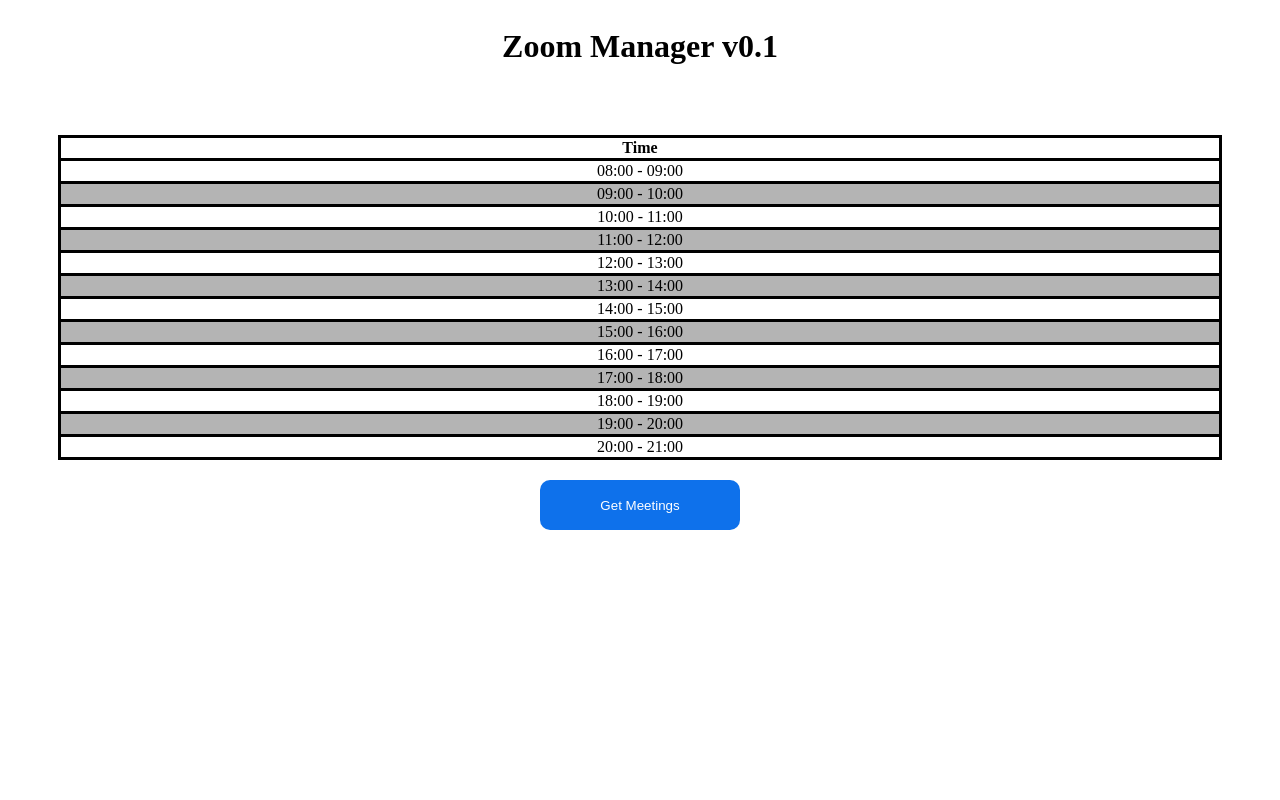
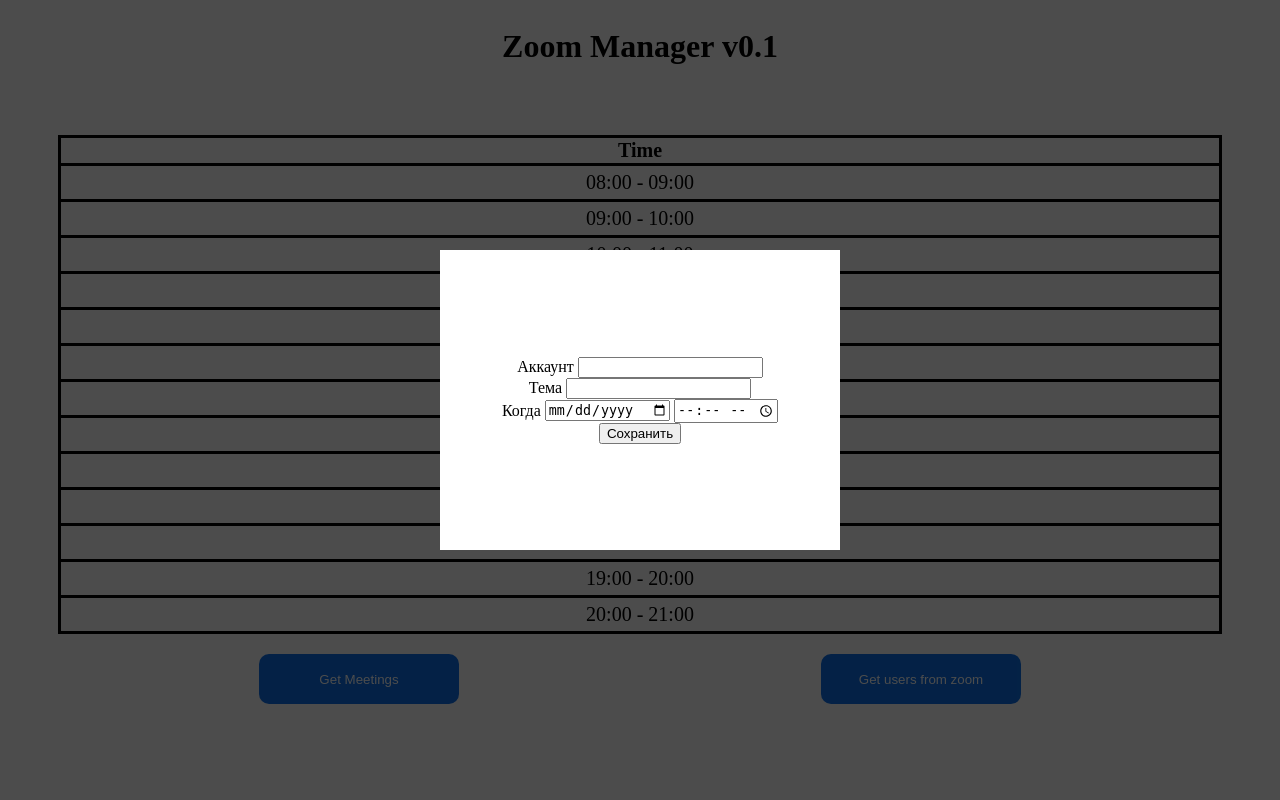
Before and after one commit to evgenyishuvaev/zoom_manager_web, a Django app: page /meeting_manager/ in a window 1280 px wide. Run offline with Django 4.2, Linux system fonts and the light colour scheme; the visitor is signed in with stand-in values (Sample User, id 1); data that the repository does not hold is empty; parts of the project's set-up code (start-up, migrations or seed data) failed here and were passed over.

Commit message:
In process create modal form

```diff
--- a/zoom_manager/meeting_manager/static/meeting_manager/css/style.css
+++ b/zoom_manager/meeting_manager/static/meeting_manager/css/style.css
@@ -40,24 +40,52 @@ tr {
     border: 3px black solid;
 }
 
+tr:first-child{
+    font-size: 20px;
+}
+
 td {
     text-align: center;
     border: 3px black solid;
+    max-width: 350px;
+    min-height: 35px;
+    padding: 5px;
 }
 
 th {
     border: 3px black solid;
+    font-size: 20px;
 }
 
-tbody > tr:nth-child(2n){
-    background-color: rgb(180, 180, 180);
+
+tr>td:first-child {
+    font-size: 20px;
 }
 
+/* tbody > tr:nth-child(2n){
+    background-color: rgb(180, 180, 180);
+} */
+
 tbody > tr:hover{
-    background-color: aquamarine;
+    background-color: #0e72ebaf;
 }
 
-button {
+.create_btn{
+    /* color: #6bdfa1;
+    border: 1px solid #6bdfa1; */
+    color: #0e71eb;
+    font-size: 16px;
+    border: 1px solid #0e71eb;
+    border-radius: 10px;
+    background-color: #fff;
+}
+
+.create_btn:hover{
+    cursor: pointer;
+    box-shadow: 0px 0px 5px #0e71eb;
+}
+
+.actions_button {
     color: white;
     background-color: #0e71eb ;
     border: 0px;
@@ -66,10 +94,46 @@ button {
     height: 50px;
 }
 
-button:hover{
+.actions_button:hover{
     background-color: #0c75f5;
+    cursor: pointer;
 }
 
-button:active{
+.actions_button:active{
     background-color: #0c5cbe;
 }
+
+
+/* Модальное окно формы создания конференции */
+/* .modals{
+    display: none;
+} */
+
+.overlay{
+    position: fixed;
+    left: 0;
+    top: 0;
+    right: 0;
+    bottom: 0;
+    background-color: rgba(0, 0, 0, 0.7);
+    display: flex;
+    align-items: center;
+    justify-content: center;
+}
+
+.form_creating_meeting{
+    background-color: #fff;
+    width: 400px;
+    height: 300px;
+    display: flex;
+    align-items: center;
+    flex-direction: column;
+    justify-content: center;
+}
+
+form {
+    display: flex;
+    align-items: center;
+    justify-content: center;
+    flex-direction: column;
+}
--- a/zoom_manager/meeting_manager/static/meeting_manager/js/main.js
+++ b/zoom_manager/meeting_manager/static/meeting_manager/js/main.js
@@ -10,6 +10,7 @@ let timeRowClass = [
     ".t08", ".t09", ".t10", ".t11", ".t12", ".t13",
     ".t14", ".t15", ".t16", ".t17", ".t18", ".t19", ".t20"
 ]
+
 
 // refreshButton.addEventListener("click", refreshButton, false);
 document.addEventListener("DOMContentLoaded", addZoomUsersToTable, false);
@@ -43,9 +44,16 @@ async function addZoomUsersToTable() {
             for(let i = 0; i < timeRowClass.length; i++){
                 let timeRow = document.querySelector(`${timeRowClass[i]}`)
                 let host_idCell = document.createElement("td")
+                let host_idButton = document.createElement("button")
+                host_idButton.id = `btn:${host_id}${timeRowClass[i]}`
+                host_idButton.classList.add('create_btn')
+                host_idButton.textContent = "Запланировать конференцию"
+                host_idButton.addEventListener('click', createMeeting, false)
+
                 host_idCell.id = `cell:${host_id}${timeRowClass[i]}`
+                timeRow.appendChild(host_idCell)
 
-                timeRow.appendChild(host_idCell)
+                host_idCell.appendChild(host_idButton)
             }
         }
     }
@@ -84,19 +92,13 @@ async function getAllMeetings() {
     }
 };
 
-// function buildTableMeetings(api_data) {
-//     for (let i = 0; i < api_data.lenth; i++){
 
-//         let meetingInfoElement = document.createElement("p");
-//         meetingInfoElement.textContent = api_data[i].join("<br>");
-//         tableWrapper.appendChild(meetingInfoElement)
-//         console.log("Building end")
-//     };
-// };
+async function createMeeting (event){
+    let host_id = event.currentTarget.id.split(":")[1].slice(0,-4)
+    let time = event.currentTarget.id.split(":")[1].slice(-4)
+    console.log(host_id, time)
+}
 
-// function refreshSheduledMeetings() {
-
-// };
 
 // async function refreshToken() {
 //     let response = await fetch("http://127.0.0.1:8000/meeting_manager/api/refresh_token");
--- a/zoom_manager/meeting_manager/templates/meeting_manager/index.html
+++ b/zoom_manager/meeting_manager/templates/meeting_manager/index.html
@@ -64,17 +64,41 @@
 
 
             <div class="actions_bar">
-                <!-- <div class="actions_button">
-                    <button id="refreshTabelButton">Refresh Token</button>
+                <!-- <div>
+                    <button id="refreshTabelButton" class="actions_button">Refresh Token</button>
                 </div> -->
 
-                <div class="actions_button">
-                    <button id="getAllMettingsButton">Get Meetings</button>
+                <div>
+                    <button id="getAllMettingsButton" class="actions_button">Get Meetings</button>
                 </div>
 
-                <!-- <div class="actions_button">
-                    <button id="getUsersButton">Get users from zoom</button>
-                </div> -->
+                <div>
+                    <button id="getUsersButton" class="actions_button">Get users from zoom</button>
+                </div>
+            </div>
+        </div>
+        <!-- Конец table -->
+        <!-- Начало формы создания конференции -->
+        <div class="modals">
+            <div class="overlay">
+                <div class="form_creating_meeting">
+                    <form action="#" method="post">
+                        <div class="account">
+                            <label for="meeting_host_id">Аккаунт</label>
+                            <input type="text" id="meeting_host_id">
+                        </div>
+                        <div class="theme">
+                            <label for="meeting_topic">Тема</label>
+                            <input type="text" id="meeting_topic">
+                        </div>
+                        <div class="when">
+                            <label for="meeting_date">Когда</label>
+                            <input type="date" id="meeting_date">
+                            <input type="time" id="meeting_time">
+                        </div>
+                        <input type="submit" value="Сохранить">
+                    </form>
+                </div>
             </div>
         </div>
     </div>
```
